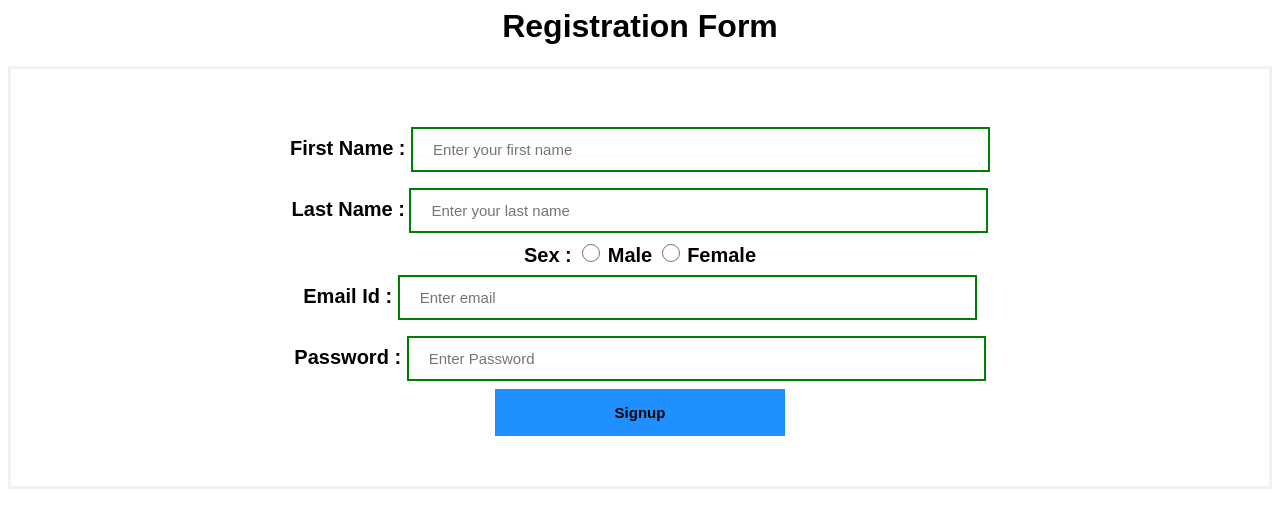
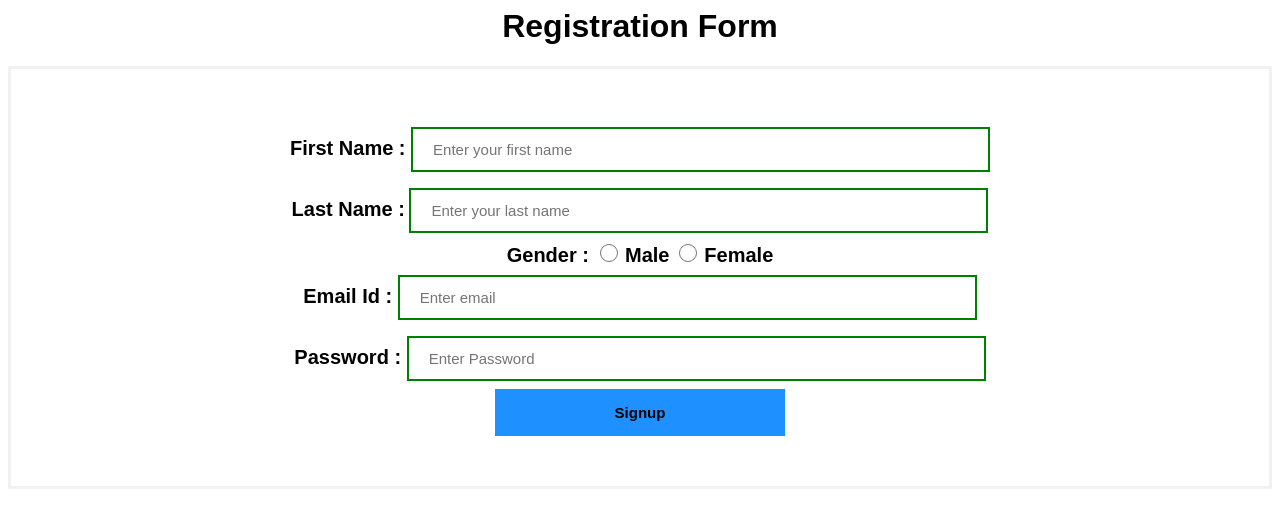
Before and after one commit to Bincybiju/MiniProject, a Django app: page /members/form/ in a window 1280 px wide. Shown: the top 528 px of the page. Run offline with Django 4.2, Linux system fonts and the light colour scheme.

Commit message:
Update form.html

```diff
--- a/myworld/members/templates/form.html
+++ b/myworld/members/templates/form.html
@@ -57,7 +57,7 @@
 		        <input type='text' placeholder="Enter your first name" name='first' required><br>
 		        <label name='last'><b>Last Name :</b></label>
 		        <input type='text' placeholder='Enter your last name' name='last' required><br>
-		        <label name='se' ><b>Sex : </b></label>
+		        <label name='se' ><b>Gender : </b></label>
 		        <input type='radio' name='se' value='male'>
 		        <label ><b>Male</b></label>
 		        <input type='radio' name='se' value='female'>
```
